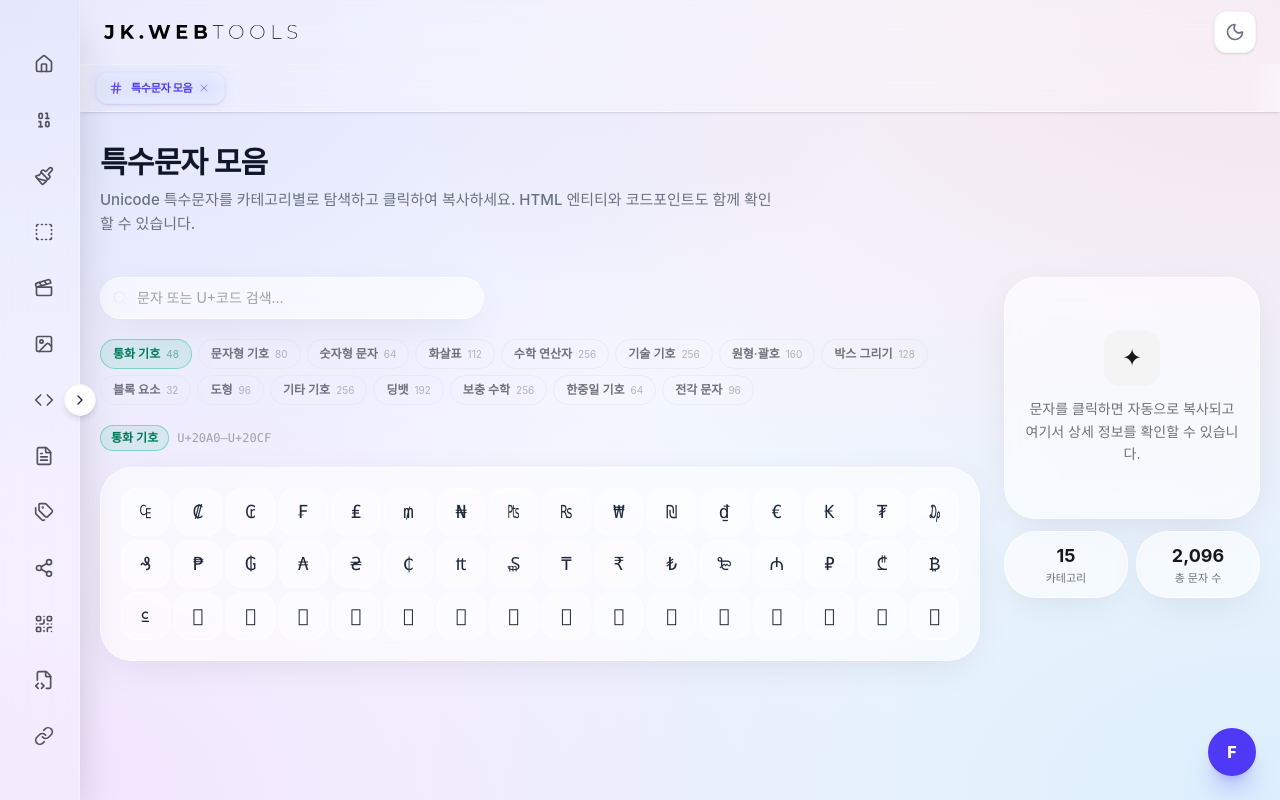
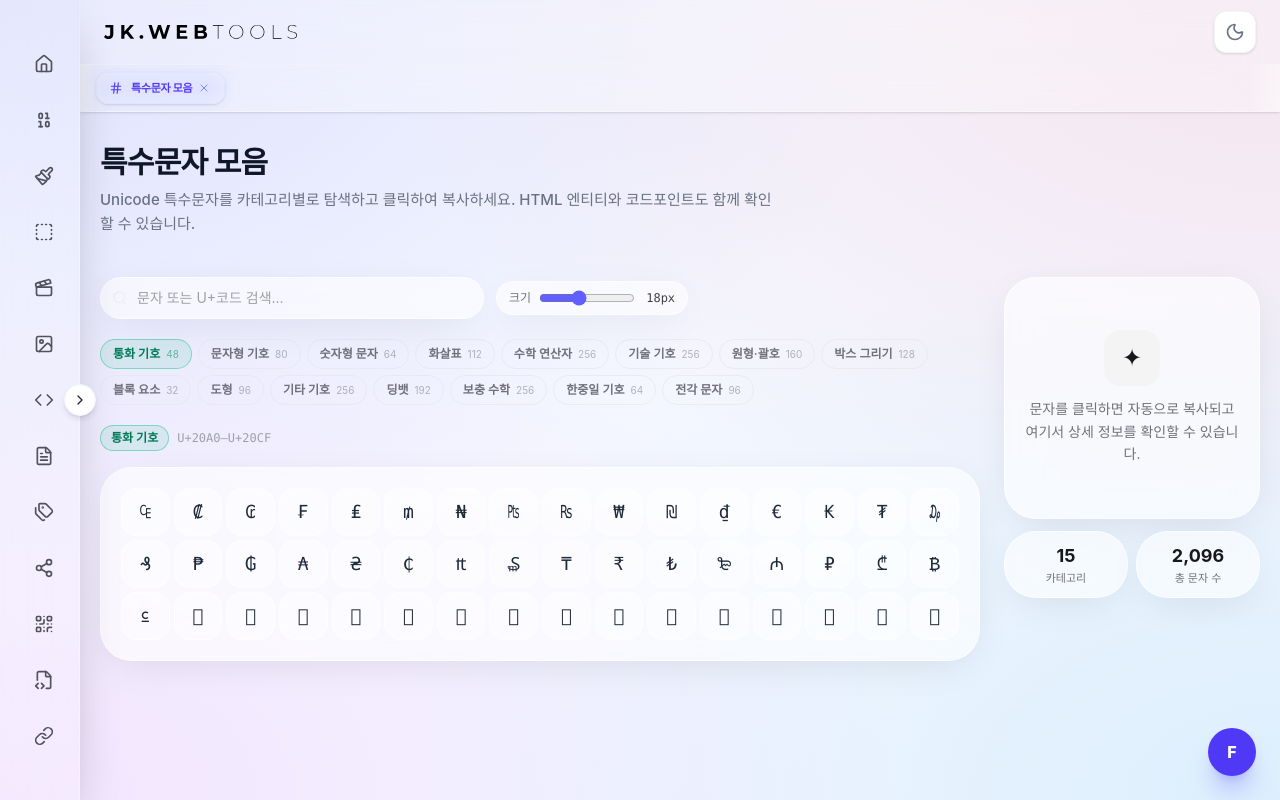
Before and after one commit to lebass98/web_guide, a Next.js app: page /tools/special-chars in a window 1280 px wide. Built offline with nearby package versions, Linux system fonts and the light colour scheme; a web font is replaced by a local one.

Commit message:
feat: 특수 문자 페이지에 글꼴 크기 조절 슬라이더 추가

```diff
--- a/src/app/tools/special-chars/page.tsx
+++ b/src/app/tools/special-chars/page.tsx
@@ -77,6 +77,7 @@ export default function SpecialCharsPage() {
     const [search, setSearch] = useState("");
     const [selected, setSelected] = useState<CharItem | null>(null);
     const [copied, setCopied] = useState<"char" | "html" | "code" | null>(null);
+    const [fontSize, setFontSize] = useState(18);
 
     const currentCategory = CATEGORIES.find((c) => c.id === selectedCat)!;
 
@@ -116,8 +117,9 @@ export default function SpecialCharsPage() {
             <div className="flex flex-col lg:flex-row gap-6">
                 {/* Left: Grid Area */}
                 <div className="flex-1 min-w-0">
-                    {/* Search */}
-                    <div className="relative mb-5 max-w-sm">
+                    {/* Search + Font Size */}
+                    <div className="flex flex-wrap items-center gap-3 mb-5">
+                        <div className="relative flex-1 min-w-[200px] max-w-sm">
                             <Search className="absolute left-3 top-1/2 -translate-y-1/2 w-4 h-4 text-zinc-400" />
                             <input
                                 type="text"
@@ -134,6 +136,19 @@ export default function SpecialCharsPage() {
                                     <X className="w-4 h-4" />
                                 </button>
                             )}
+                        </div>
+                        <div className="flex items-center gap-2 glass-card px-3 py-2">
+                            <span className="text-xs text-zinc-500 dark:text-zinc-400 shrink-0">크기</span>
+                            <input
+                                type="range"
+                                min={10}
+                                max={30}
+                                value={fontSize}
+                                onChange={(e) => setFontSize(Number(e.target.value))}
+                                className="w-24 accent-indigo-500"
+                            />
+                            <span className="text-xs font-mono text-zinc-700 dark:text-zinc-300 w-8 text-right">{fontSize}px</span>
+                        </div>
                     </div>
 
                     {/* Category tabs */}
@@ -190,6 +205,7 @@ export default function SpecialCharsPage() {
                                         item={item}
                                         isSelected={selected?.code === item.code}
                                         onClick={handleCharClick}
+                                        fontSize={fontSize}
                                     />
                                 ))}
                             </div>
@@ -303,15 +319,17 @@ interface CharButtonProps {
     item: CharItem;
     isSelected: boolean;
     onClick: (item: CharItem) => void;
+    fontSize: number;
 }
 
-function CharButton({ item, isSelected, onClick }: CharButtonProps) {
+function CharButton({ item, isSelected, onClick, fontSize }: CharButtonProps) {
     return (
         <div className="relative group">
             <button
                 onClick={() => onClick(item)}
+                style={{ fontSize }}
                 className={cn(
-                    "h-[48px] w-full flex items-center justify-center rounded-lg border text-lg font-mono transition-all duration-150 active:scale-90 select-none",
+                    "h-[48px] w-full flex items-center justify-center rounded-lg border font-mono transition-all duration-150 active:scale-90 select-none",
                     isSelected
                         ? "bg-indigo-500/15 border-indigo-500/50 text-indigo-700 dark:text-indigo-300 shadow-sm shadow-indigo-500/10"
                         : "bg-white/40 dark:bg-zinc-800/40 border-white/50 dark:border-zinc-700/50 text-gray-800 dark:text-zinc-200 hover:bg-indigo-500/10 hover:border-indigo-400/30 hover:text-indigo-700 dark:hover:text-indigo-400"
```
Lines whose indentation alone changed are shown as unchanged.
